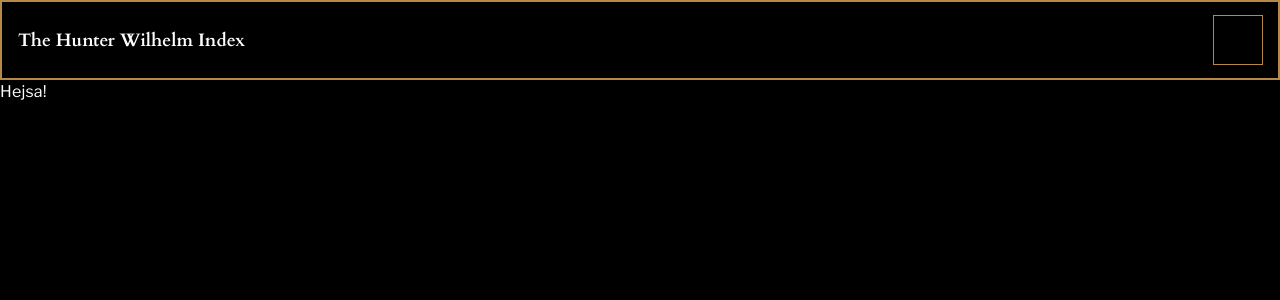
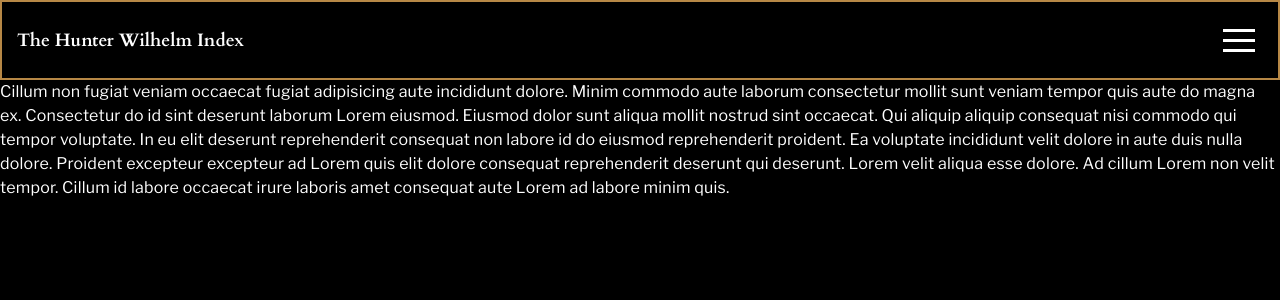
Before and after one commit to Alexander-Oliver-Beck-Sommer/The-Arcadia-Index, a Next.js app: page / in a window 1280 px wide. Shown: the top 300 px of the page. Built offline with nearby package versions, Linux system fonts and the light colour scheme.

Commit message:
Added a sexy ass header and sidemenu 😎

```diff
--- a/app/page.jsx
+++ b/app/page.jsx
@@ -1,9 +1,21 @@
-import Image from 'next/image'
+import Image from "next/image";
 
 export default function Home() {
   return (
     <section>
-      <p>Hejsa!</p>
+      <p>
+        Cillum non fugiat veniam occaecat fugiat adipisicing aute incididunt
+        dolore. Minim commodo aute laborum consectetur mollit sunt veniam tempor
+        quis aute do magna ex. Consectetur do id sint deserunt laborum Lorem
+        eiusmod. Eiusmod dolor sunt aliqua mollit nostrud sint occaecat. Qui
+        aliquip aliquip consequat nisi commodo qui tempor voluptate. In eu elit
+        deserunt reprehenderit consequat non labore id do eiusmod reprehenderit
+        proident. Ea voluptate incididunt velit dolore in aute duis nulla
+        dolore. Proident excepteur excepteur ad Lorem quis elit dolore consequat
+        reprehenderit deserunt qui deserunt. Lorem velit aliqua esse dolore. Ad
+        cillum Lorem non velit tempor. Cillum id labore occaecat irure laboris
+        amet consequat aute Lorem ad labore minim quis.
+      </p>
     </section>
-  )
+  );
 }
--- a/components/Header/Header.jsx
+++ b/components/Header/Header.jsx
@@ -1,15 +1,59 @@
-import React from "react";
+"use client";
+import React, { useEffect, useState } from "react";
 import styles from "./Header.module.scss";
 import Link from "next/link";
+import Hamburger from "hamburger-react";
 
 const Header = () => {
+  const [isToggled, setIsToggled] = useState(false);
+  const NavigationMenu = (open) => {
+    const nav = document.getElementById("nav-container");
+    const overlay = document.getElementById("overlay");
+    setIsToggled(open);
+    if (open) {
+      nav.classList.replace(styles.nav_closed, styles.nav_open);
+      overlay.classList.replace(styles.overlay_closed, styles.overlay_open);
+    } else {
+      nav.classList.replace(styles.nav_open, styles.nav_closed);
+      overlay.classList.replace(styles.overlay_open, styles.overlay_closed);
+    }
+  };
+
+  useEffect(() => {
+    NavigationMenu(false);
+  }, []);
+
   return (
-    <header className={styles.header_container}>
-      <section className={styles.header_container__content_holder}>
-        <Link href="/" aria-label="" className={styles.header_container__content_holder__logo_block}><h3>The Hunter Wilhelm Index</h3></Link>
-        <button className={styles.header_container__content_holder__hamburger_block}>B</button>
-      </section>
-    </header>
+    <>
+      <header className={styles.header_container}>
+        <section className={styles.header_container__content_holder}>
+          <Link
+            href="/"
+            aria-label="Return home"
+            className={styles.header_container__content_holder__logo_block}
+          >
+            <h3>The Hunter Wilhelm Index</h3>
+          </Link>
+          <div
+            className={styles.header_container__content_holder__hamburger_block}
+          >
+            <Hamburger
+              direction="right"
+              label="Show and hide menu"
+              hideOutline={false}
+              toggled={isToggled} // Control its state
+              onToggle={(toggled) => NavigationMenu(toggled)}
+            />
+          </div>
+        </section>
+      </header>
+      <div
+        id="overlay"
+        onClick={() => NavigationMenu(false)}
+        className={styles.overlay_closed}
+      ></div>
+      <nav id="nav-container" className={styles.nav_closed}></nav>
+    </>
   );
 };
 
--- a/components/Header/Header.module.scss
+++ b/components/Header/Header.module.scss
@@ -1,25 +1,82 @@
 @import "../../styles/variables/index";
 
+$header-height: rem(80px);
+
 .header_container {
-    min-height: rem(80px);
+    min-height: $header-height;
     padding: rem(7px) rem(15px);
     display: flex;
     justify-content: center;
     align-items: center;
-    border: solid 2px $gold;
+    border: solid rem(2px) $gold;
     &__content_holder {
+        max-width: $breakpoint-xl;
+        color: $white;
         width: 100%;
         display: flex;
         justify-content: space-between;
         align-items: center;
         gap: rem(20px);
-        &__logo_block {
-            border: solid 1px black;
-        }
         &__hamburger_block {
-            border: solid 1px $gold;
-            width: rem(50px);
-            height: rem(50px);
+            > div:first-of-type {
+                transition: $tran-400;
+                outline: solid rem(2px) transparent;
+                &:focus-visible {
+                    outline-color: $gold;
+                }
+            }
         }
     }
 }
+
+.overlay_open,
+.overlay_closed {
+    position: fixed;
+    top: $header-height;
+    left: 0;
+    right: 0;
+    bottom: 0;
+    z-index: 5;
+    transition: $tran-400;
+}
+
+.overlay_open {
+    background-color: rgba(0, 0, 0, 0.800);
+    visibility: visible;
+    opacity: 100%;
+}
+
+.overlay_closed {
+    background-color: transparent;
+    visibility: hidden;
+    opacity: 0;
+}
+
+.nav_open,
+.nav_closed {
+    z-index: 10;
+    background-color: $black;
+    border-width: rem(2px);
+    border-style: solid;
+    width: 100%;
+    transition: $tran-400;
+    position: absolute;
+    top: $header-height;
+    bottom: 0;
+    left: 0;
+}
+
+.nav_closed {
+    max-width: 0%;
+    opacity: 0;
+    border-color: transparent;
+}
+
+.nav_open {
+    opacity: 100%;
+    max-width: 80%;
+    border-color: $gold;
+    @include desktop {
+        max-width: rem(300px);
+    }
+}
--- a/styles/globals.scss
+++ b/styles/globals.scss
@@ -20,12 +20,23 @@ button {
   padding: 0;
   margin: 0;
   cursor: pointer;
+  transition: $tran-400;
+  outline: solid rem(2px) transparent;
+  &:focus-visible {
+    outline-color: $gold;
+  }
 }
 
 a {
   text-decoration: none;
   color: inherit;
   display: inline-block;
+  transition: $tran-400;
+  outline: solid rem(2px) transparent;
+  outline-offset: rem(5px);
+  &:focus-visible {
+    outline-color: $gold;
+  }
 }
 
 img {
--- a/styles/variables/_index.scss
+++ b/styles/variables/_index.scss
@@ -4,3 +4,4 @@
 @forward "./remCalculator";
 @forward "./fonts/fontCardo";
 @forward "./fonts/fontFranklin";
+@forward "./transitions";
--- /dev/null
+++ b/styles/variables/_transitions.scss
@@ -0,0 +1 @@
+$tran-400: ease-in-out all 400ms;
```
